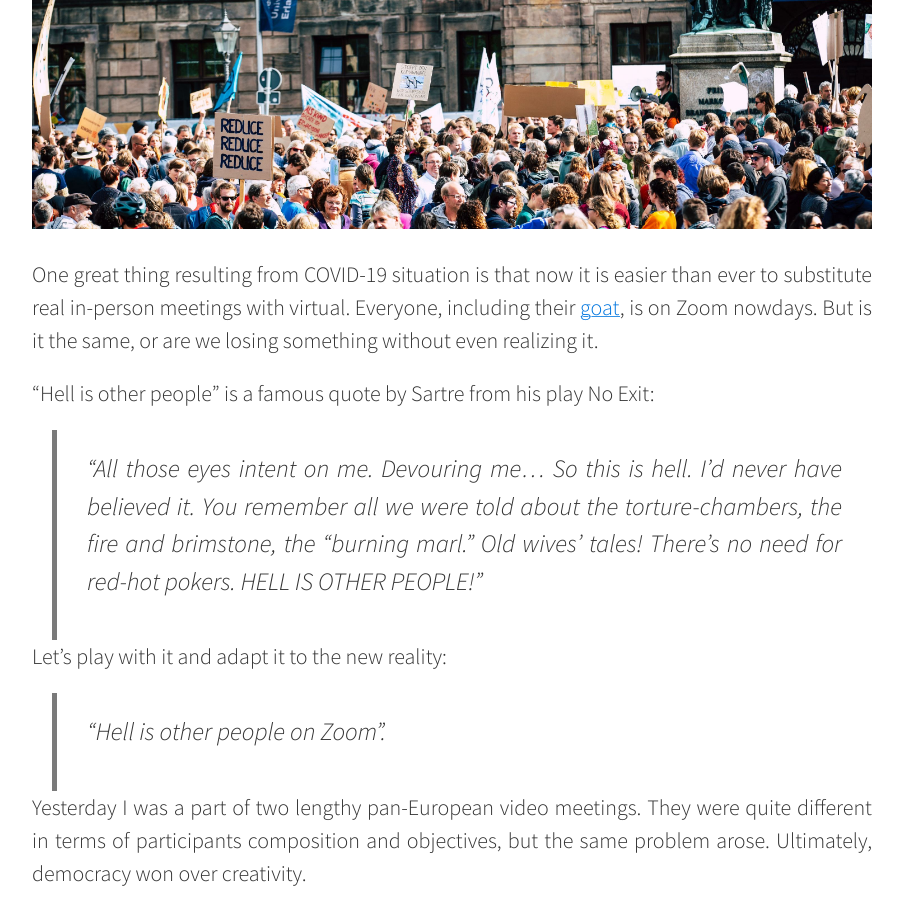
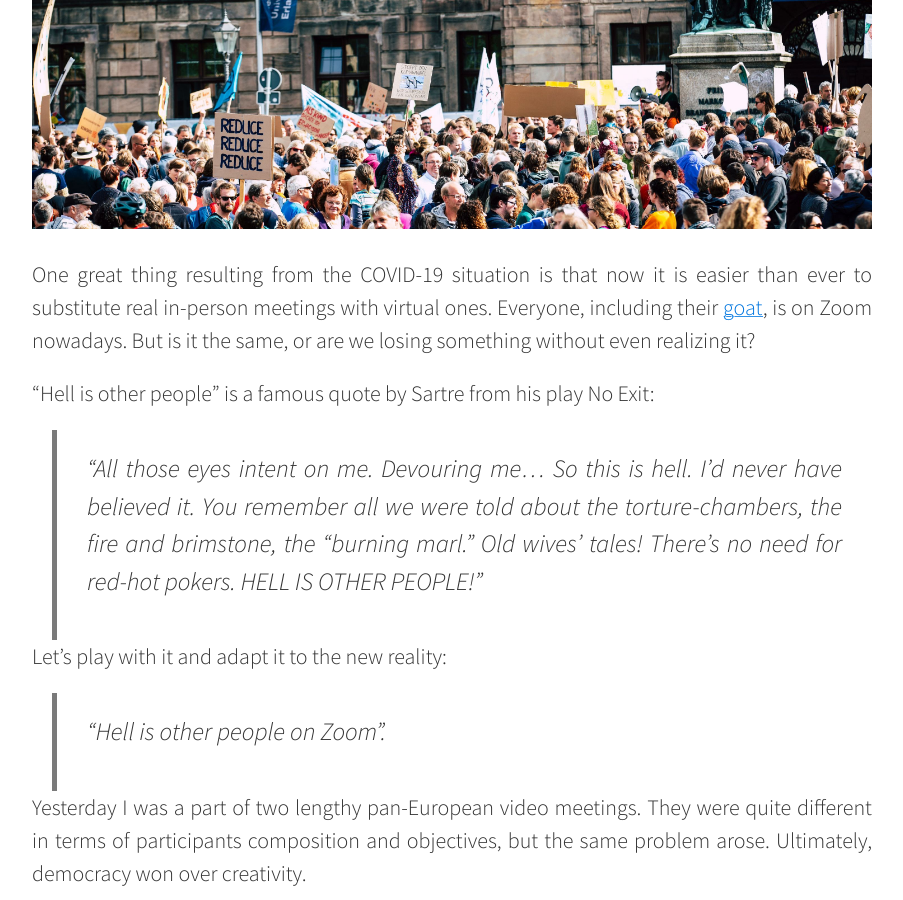
Before and after one commit to pulentcom/pulent.github.io, a Jekyll site: the page built from _posts/2020-01-02-video-meetings.md, in a window 1280 px wide and 900 px high, scrolled down 470 px. Shown: the whole window, without its empty margins (188-1091 px from the left). Built offline with Jekyll 4.4.1, drawn with Linux system fonts in a browser that asks for light colours; nearby versions of some CDN libraries; some web fonts are replaced.

Commit message:
Update from Forestry.io pulentcom updated _posts/2020-01-02-video-meetings.md

```diff
--- a/_posts/2020-01-02-video-meetings.md
+++ b/_posts/2020-01-02-video-meetings.md
@@ -4,11 +4,11 @@ title: Democracy as creativity antidote in video meetings
 date: 2020-03-03 19:22
 summary: Hell is other people on Zoom.
 categories: zoom video
+
 ---
-
 ![](/assets/img/markus-spiske-D-QiXQgJxzA-unsplash.jpg)
 
-One great thing resulting from COVID-19 situation is that now it is easier than ever to substitute real in-person meetings with virtual. Everyone, including their [goat](https://www.theguardian.com/technology/2020/may/21/animal-zoom-calls-coronavirus-lockdown), is on Zoom nowdays. But is it the same, or are we losing something without even realizing it.
+One great thing resulting from the COVID-19 situation is that now it is easier than ever to substitute real in-person meetings with virtual ones. Everyone, including their [goat](https://www.theguardian.com/technology/2020/may/21/animal-zoom-calls-coronavirus-lockdown), is on Zoom nowadays. But is it the same, or are we losing something without even realizing it?
 
 "Hell is other people" is a famous quote by Sartre from his play No Exit:
 
```
